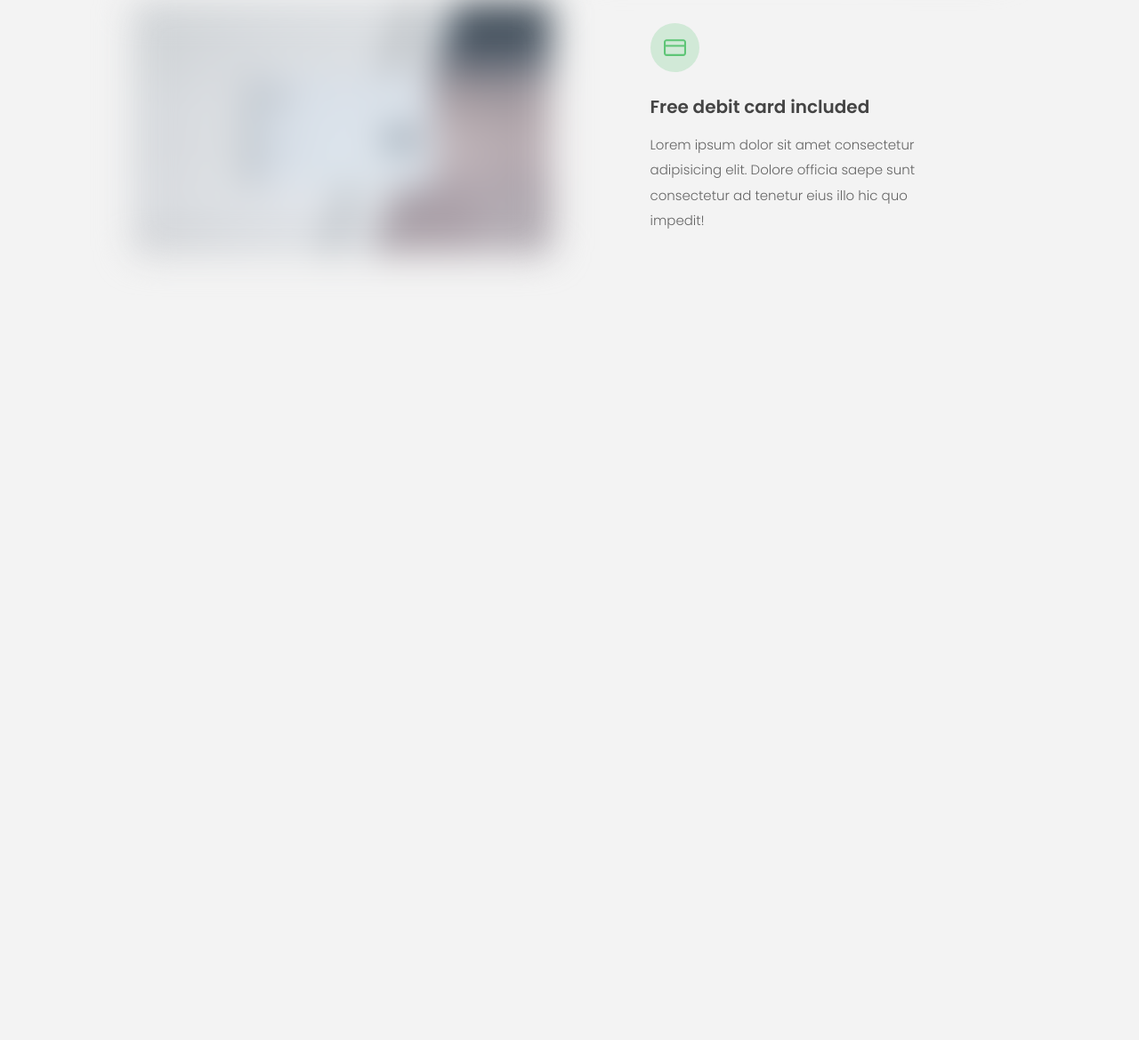
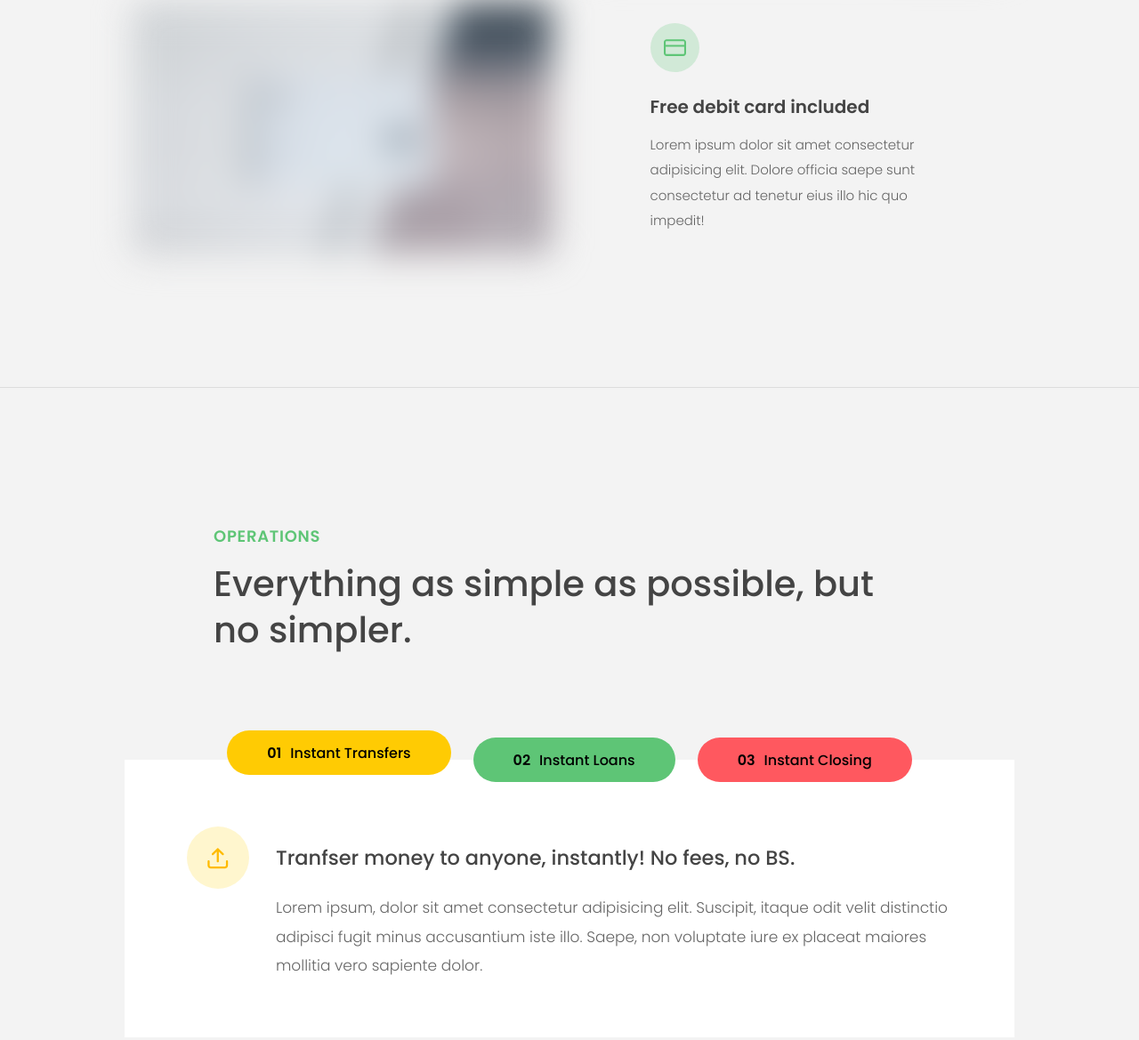
Before and after one commit to ngxminhphuc/bankist, a plain HTML site: page index.html in a window 1280 px wide. Shown: the part 1820-2989 px from the top of the page at 89% size. Before the commit the page ends 2255 px from the top, so only its background shows below. Drawn offline with Linux system fonts and the light colour scheme.

Commit message:
add operations section

```diff
--- a/css/general.css
+++ b/css/general.css
@@ -49,12 +49,30 @@ body {
   text-transform: uppercase;
   color: var(--color-primary);
   margin-bottom: 1rem;
+  letter-spacing: 0.75px;
 }
 
 .section__header {
   font-size: 4rem;
   font-weight: 500;
   line-height: 1.3;
+}
+
+.btn {
+  display: inline-block;
+  background-color: var(--color-primary);
+  font-size: 1.6em;
+  font-family: inherit;
+  font-weight: 500;
+  padding: 1.25rem 4.5rem;
+  border: none;
+  border-radius: 10rem;
+  cursor: pointer;
+  transition: all 0.3s;
+}
+
+.btn:hover {
+  background: var(--color-primary-darker);
 }
 
 .btn--text {
--- a/css/style.css
+++ b/css/style.css
@@ -138,3 +138,118 @@ h4 {
   font-size: 2rem;
   margin-bottom: 1rem;
 }
+
+/* OPERATIONS */
+.operations {
+  max-width: 100rem;
+  margin: 12rem auto 0;
+  background-color: #fff;
+}
+
+.operations__tab--container {
+  display: flex;
+  justify-content: center;
+  gap: 2.5rem;
+}
+
+.operations__tab {
+  display: inline-block;
+  transform: translateY(-50%);
+}
+
+.operations__tab--1 {
+  background-color: var(--color-secondary);
+}
+
+.operations__tab--1:hover {
+  background-color: var(--color-secondary-darker);
+}
+
+.operations__tab--1:focus {
+  box-shadow: 0 0 0 0.8rem var(--color-secondary-opacity);
+}
+
+.operations__tab--3 {
+  background-color: var(--color-tertiary);
+}
+
+.operations__tab--3:hover {
+  background-color: var(--color-tertiary-darker);
+}
+
+.operations__tab--3:focus {
+  box-shadow: 0 0 0 0.8rem var(--color-tertiary-opacity);
+}
+
+.operations__tab--active {
+  transform: translateY(-66%);
+}
+
+.operations__tab span {
+  display: inline-block;
+  font-weight: 600;
+  margin-right: 1rem;
+}
+
+.operations__content {
+  display: none;
+
+  /* JUST FOR PRESENTATION */
+  font-size: 1.7rem;
+  padding: 2.5rem 7rem 6.5rem;
+}
+
+.operations__content--active {
+  display: grid;
+  grid-template-columns: 7rem 1fr;
+  column-gap: 3rem;
+  row-gap: 0.5rem;
+}
+
+.operations__icon {
+  display: flex;
+  justify-content: center;
+  align-items: center;
+  height: 7rem;
+  width: 7rem;
+  border-radius: 50%;
+}
+
+.operations__icon svg {
+  height: 2.75rem;
+  width: 2.75rem;
+}
+
+.operations__icon--1 {
+  background-color: var(--color-secondary-opacity);
+}
+
+.operations__icon--2 {
+  background-color: var(--color-primary-opacity);
+}
+
+.operations__icon--3 {
+  background-color: var(--color-tertiary-opacity);
+}
+
+.operations__icon--1 svg {
+  fill: var(--color-secondary-darker);
+}
+
+.operations__icon--2 svg {
+  fill: var(--color-primary-darker);
+}
+
+.operations__icon--3 svg {
+  fill: var(--color-tertiary-darker);
+}
+
+.operations__header {
+  font-size: 2.25rem;
+  font-weight: 500;
+  align-self: center;
+}
+
+.operations__content p {
+  grid-column: 2;
+}
--- a/index.html
+++ b/index.html
@@ -32,10 +32,10 @@
         </a>
         <ul class="nav__links">
           <li class="nav__item">
-            <a href="#section--features" class="nav__link">Features</a>
+            <a href="#features" class="nav__link">Features</a>
           </li>
           <li class="nav__item">
-            <a href="#" class="nav__link">Operations</a>
+            <a href="#operations" class="nav__link">Operations</a>
           </li>
           <li class="nav__item">
             <a href="#" class="nav__link">Testimonials</a>
@@ -131,6 +131,85 @@
           </div>
         </div>
       </section>
+
+      <section class="section" id="operations">
+        <div class="section__title">
+          <h2 class="section__description">Operations</h2>
+          <h3 class="section__header">
+            Everything as simple as possible, but no simpler.
+          </h3>
+        </div>
+
+        <div class="operations">
+          <div class="operations__tab--container">
+            <button
+              class="btn operations__tab operations__tab--1 operations__tab--active"
+              data-tab="1"
+            >
+              <span>01</span>Instant Transfers
+            </button>
+            <button class="btn operations__tab operations__tab--2" data-tab="2">
+              <span>02</span>Instant Loans
+            </button>
+            <button class="btn operations__tab operations__tab--3" data-tab="3">
+              <span>03</span>Instant Closing
+            </button>
+          </div>
+
+          <div
+            class="operations__content operation__content--1 operations__content--active"
+          >
+            <div class="operations__icon operations__icon--1">
+              <svg>
+                <use xlink:href="img/icons.svg#icon-upload"></use>
+              </svg>
+            </div>
+            <h5 class="operations__header">
+              Tranfser money to anyone, instantly! No fees, no BS.
+            </h5>
+            <p>
+              Lorem ipsum, dolor sit amet consectetur adipisicing elit.
+              Suscipit, itaque odit velit distinctio adipisci fugit minus
+              accusantium iste illo. Saepe, non voluptate iure ex placeat
+              maiores mollitia vero sapiente dolor.
+            </p>
+          </div>
+
+          <div class="operations__content operation__content--2">
+            <div class="operations__icon operations__icon--2">
+              <svg>
+                <use xlink:href="img/icons.svg#icon-home"></use>
+              </svg>
+            </div>
+            <h5 class="operations__header">
+              Buy a home or make your dreams come true, with instant loans.
+            </h5>
+            <p>
+              Temporibus officiis molestias sit non assumenda voluptatem
+              possimus, corporis omnis id porro animi fuga, ipsam, iusto unde
+              provident quod reprehenderit magnam quasi! Quibusdam, dolores
+              deleniti soluta alias vitae eveniet nulla?
+            </p>
+          </div>
+
+          <div class="operations__content operation__content--3">
+            <div class="operations__icon operations__icon--3">
+              <svg>
+                <use xlink:href="img/icons.svg#icon-user-x"></use>
+              </svg>
+            </div>
+            <h5 class="operations__header">
+              No longer need your account? No problem! Close it instantly.
+            </h5>
+            <p>
+              Necessitatibus laboriosam praesentium nostrum. Rerum molestias
+              eius nulla quidem, delectus molestiae officiis consectetur itaque
+              voluptate a iure odio eos vel esse alias. Odio illo magnam aut
+              quidem, quibusdam quam velit!
+            </p>
+          </div>
+        </div>
+      </section>
     </main>
 
     <script src="js/script.js" defer></script>
```
